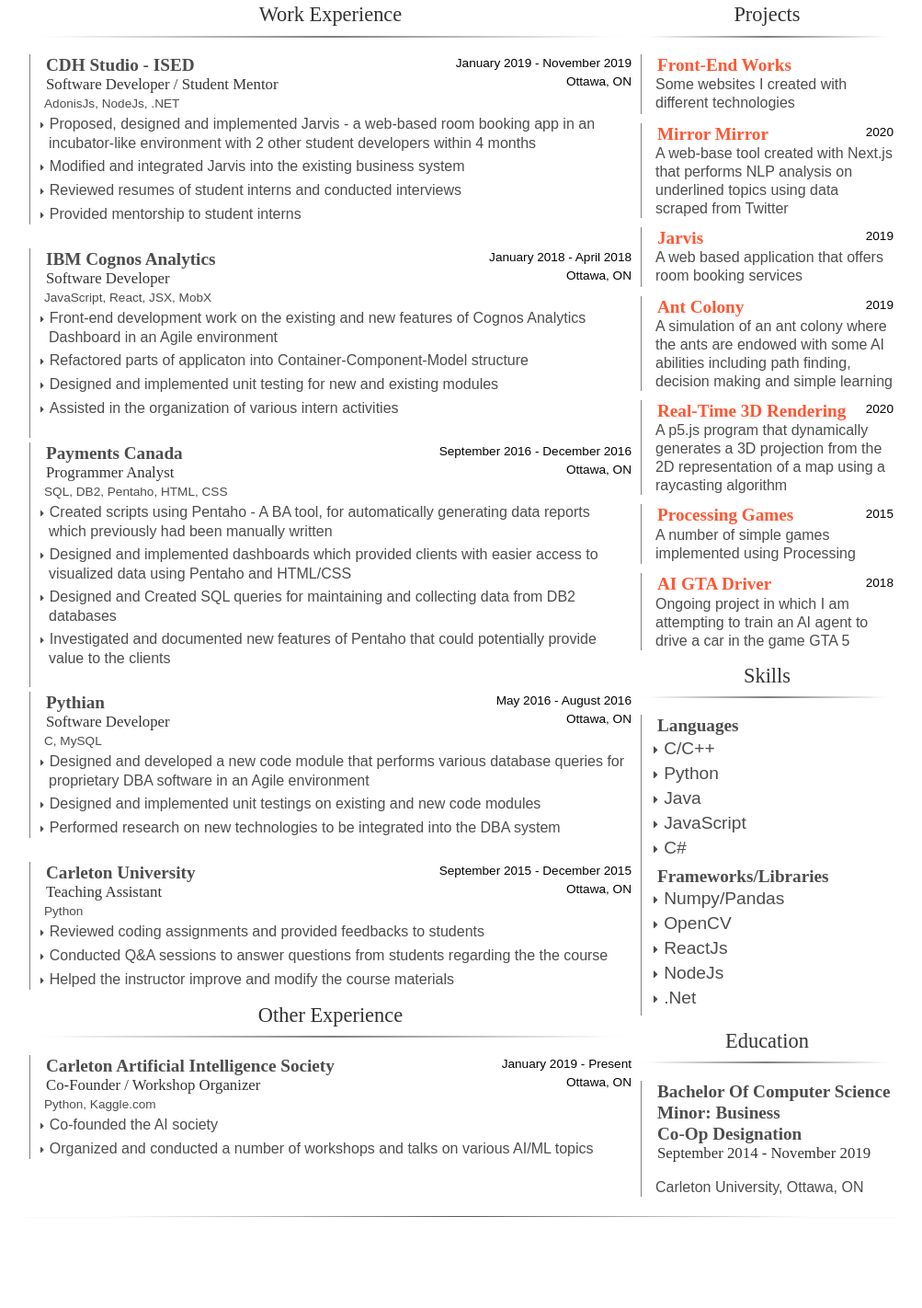
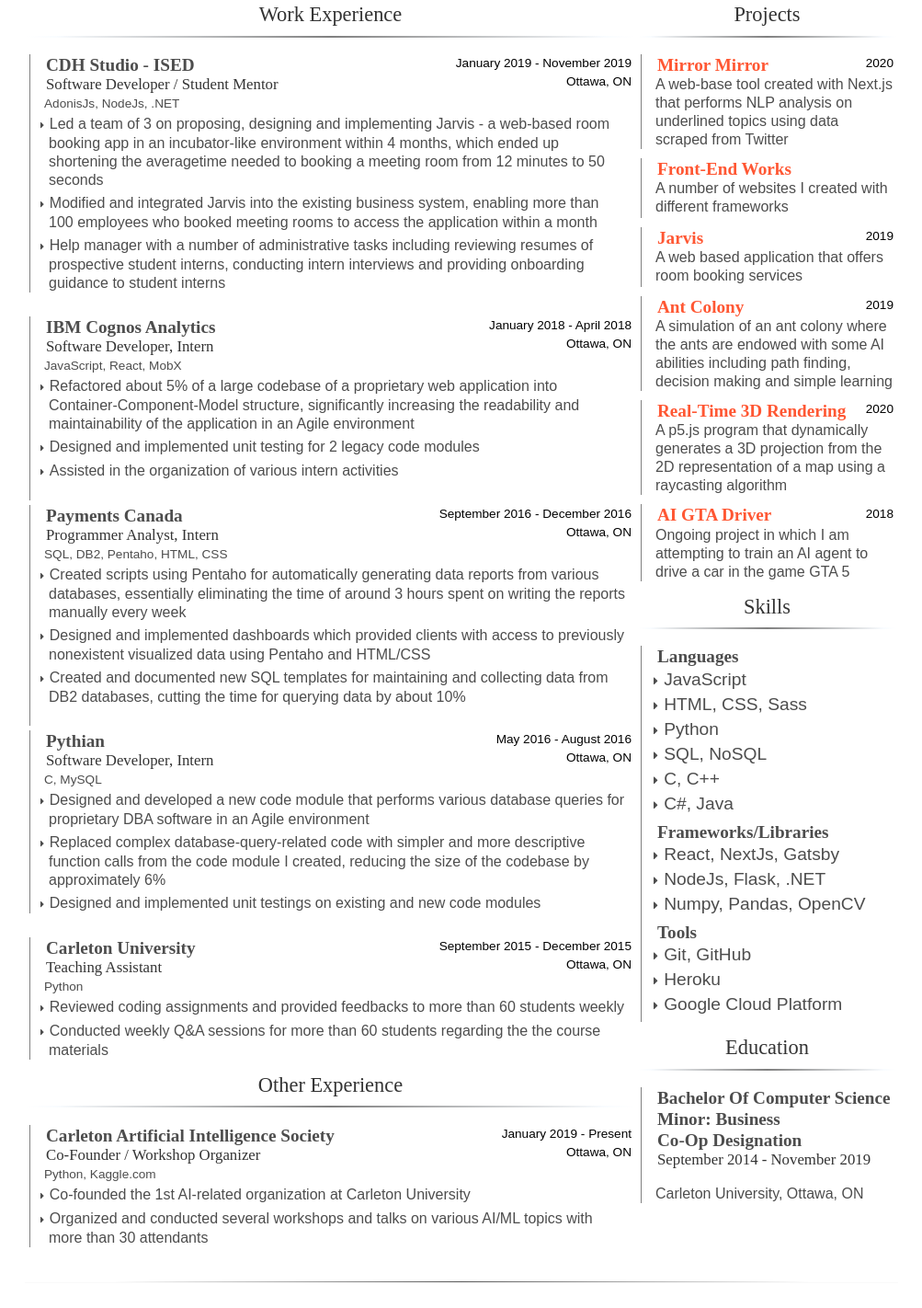
Before and after one commit to notRealLi/new-resume, a plain HTML site: page index.html in a window 1280 px wide. Shown: the part 113-1535 px from the top of the page at 92% size, without its empty margins (138-1141 px from the left). Before the commit the page ends 1464 px from the top, so only its background shows below. Drawn offline with Linux system fonts and the light colour scheme.

Commit message:
fix descriptions

```diff
--- a/index.html
+++ b/index.html
@@ -1,191 +1,349 @@
 <!DOCTYPE html>
 <head>
   <title>Resume</title>
-  <link rel="stylesheet" href="lib/fonts.css">
-  <link rel="stylesheet" href="lib/normalize.css">
-  <link rel="stylesheet" href="lib/reset.css">
-  <link rel="stylesheet" href="lib/index.css">
+  <link rel="stylesheet" href="lib/fonts.css" />
+  <link rel="stylesheet" href="lib/normalize.css" />
+  <link rel="stylesheet" href="lib/reset.css" />
+  <link rel="stylesheet" href="lib/index.css" />
   <script src="lib/jq.min.js"></script>
   <script src="lib/google_analytics.min.js"></script>
-  <meta content="Resume for techonology company internships ~ summer 2015; Rev. S17">
-  <meta author="Kaustav Haldar">
+  <meta
+    content="Resume for techonology company internships ~ summer 2015; Rev. S17"
+  />
+  <meta author="Kaustav Haldar" />
 </head>
 <body>
-  <div class="header"><span class="title">
-      <h1>Yunwei Li</h1></span><span class="title-right"><span class="infoContact">
+  <div class="header">
+    <span class="title"> <h1>Yunwei Li</h1></span
+    ><span class="title-right"
+      ><span class="infoContact">
         <ul class="styleNone titleContact">
           <li>
-            <p>E-mail: <a href="mailto:liyunwei10@gmail.com">liyunwei10@gmail.com</a> </p>
+            <p>
+              E-mail:
+              <a href="mailto:liyunwei10@gmail.com">liyunwei10@gmail.com</a>
+            </p>
           </li>
           <li>
-            <p>GitHub: <a href="https://github.com/notRealLi" target="_blank">github.com/notRealLi</a> </p>
+            <p>
+              GitHub:
+              <a href="https://github.com/notRealLi" target="_blank"
+                >github.com/notRealLi</a
+              >
+            </p>
           </li>
           <li>
-            <p>Website: <a href="https://notrealli.github.io/portfolio/" target="_blank">Portfolio Website</a> </p>
+            <p>
+              Website:
+              <a href="https://notrealli.github.io/portfolio/" target="_blank"
+                >Portfolio Website</a
+              >
+            </p>
           </li>
-        </ul></span></span></div><br><br><br><br><br><br>
+        </ul></span
+      ></span
+    >
+  </div>
+  <br /><br /><br /><br /><br /><br />
   <div class="min">
     <div class="content">
       <div class="content-left">
         <div class="sectionContainer">
-            <div class="categoryCenter"><span>Work Experience</span>
-              <hr class="blue">
+          <div class="categoryCenter">
+            <span>Work Experience</span>
+            <hr class="blue" />
           </div>
-            <div class="job"><span>
+          <div class="job">
+            <span>
               <h2>CDH Studio - ISED</h2>
               <h5>January 2019 - November 2019</h5>
-                <h6>Ottawa, ON</h6></span>
+              <h6>Ottawa, ON</h6></span
+            >
             <h3>Software Developer / Student Mentor</h3>
             <h4>AdonisJs, NodeJs, .NET</h4>
             <ul>
-                <li>Proposed, designed and implemented Jarvis - a web-based room booking app in an incubator-like environment with 2 other student developers within 4 months</li>
-                <li>Modified and integrated Jarvis into the existing business system   </li>
-                <li>Reviewed resumes of student interns and conducted interviews </li>
-                <li>Provided mentorship to student interns </li>
+              <li>
+                Led a team of 3 on proposing, designing and implementing Jarvis
+                - a web-based room booking app in an incubator-like environment
+                within 4 months, which ended up shortening the averagetime
+                needed to booking a meeting room from 12 minutes to 50 seconds
+              </li>
+              <li>
+                Modified and integrated Jarvis into the existing business
+                system, enabling more than 100 employees who booked meeting
+                rooms to access the application within a month
+              </li>
+              <li>
+                Help manager with a number of administrative tasks including
+                reviewing resumes of prospective student interns, conducting
+                intern interviews and providing onboarding guidance to student
+                interns
+              </li>
             </ul>
-            </div><br>
-            <div class="job"><span>
+          </div>
+          <br />
+          <div class="job">
+            <span>
               <h2>IBM Cognos Analytics</h2>
               <h5>January 2018 - April 2018</h5>
-                <h6>Ottawa, ON</h6></span>
-              <h3>Software Developer</h3>
-              <h4>JavaScript, React, JSX, MobX</h4>
+              <h6>Ottawa, ON</h6></span
+            >
+            <h3>Software Developer, Intern</h3>
+            <h4>JavaScript, React, MobX</h4>
             <ul>
-                <li>Front-end development work on the existing and new features of Cognos Analytics Dashboard in an Agile environment</li>
-                <li>Refactored parts of applicaton into Container-Component-Model structure</li>
-                <li>Designed and implemented unit testing for new and existing modules</li>
+              <li>
+                Refactored about 5% of a large codebase of a proprietary web
+                application into Container-Component-Model structure,
+                significantly increasing the readability and maintainability of
+                the application in an Agile environment
+              </li>
+              <li>
+                Designed and implemented unit testing for 2 legacy code modules
+              </li>
               <li>Assisted in the organization of various intern activities</li>
-              </ul><br>
+            </ul>
+            <br />
           </div>
-            <div class="job"><span>
+          <div class="job">
+            <span>
               <h2>Payments Canada</h2>
               <h5>September 2016 - December 2016</h5>
-                <h6>Ottawa, ON</h6></span>
-              <h3>Programmer Analyst</h3>
+              <h6>Ottawa, ON</h6></span
+            >
+            <h3>Programmer Analyst, Intern</h3>
             <h4>SQL, DB2, Pentaho, HTML, CSS</h4>
             <ul>
-                <li>Created scripts using Pentaho - A BA tool, for automatically generating data reports which previously had been manually written</li>
-                <li>Designed and implemented dashboards which provided clients with easier access to visualized data using Pentaho and HTML/CSS</li>
-                <li>Designed and Created SQL queries for maintaining and collecting data from DB2 databases </li>
-                <li>Investigated and documented new features of Pentaho that could potentially provide value to the clients </li>
-              </ul><br>
+              <li>
+                Created scripts using Pentaho for automatically generating data
+                reports from various databases, essentially eliminating the time
+                of around 3 hours spent on writing the reports manually every
+                week
+              </li>
+              <li>
+                Designed and implemented dashboards which provided clients with
+                access to previously nonexistent visualized data using Pentaho
+                and HTML/CSS
+              </li>
+              <li>
+                Created and documented new SQL templates for maintaining and
+                collecting data from DB2 databases, cutting the time for
+                querying data by about 10%
+              </li>
+            </ul>
+            <br />
           </div>
-            <div class="job"><span>
+          <div class="job">
+            <span>
               <h2>Pythian</h2>
               <h5>May 2016 - August 2016</h5>
-                <h6>Ottawa, ON</h6></span>
-              <h3>Software Developer</h3>
+              <h6>Ottawa, ON</h6></span
+            >
+            <h3>Software Developer, Intern</h3>
             <h4>C, MySQL</h4>
             <ul>
-                <li>Designed and developed a new code module that performs various database queries for proprietary DBA software in an Agile environment</li>
-                <li>Designed and implemented unit testings on existing and new code modules</li>
-                <li>Performed research on new technologies to be integrated into the DBA system </li>
+              <li>
+                Designed and developed a new code module that performs various
+                database queries for proprietary DBA software in an Agile
+                environment
+              </li>
+              <li>
+                Replaced complex database-query-related code with simpler and
+                more descriptive function calls from the code module I created,
+                reducing the size of the codebase by approximately 6%
+              </li>
+              <li>
+                Designed and implemented unit testings on existing and new code
+                modules
+              </li>
             </ul>
-            </div><br>
-            <div class="job"><span>
+          </div>
+          <br />
+          <div class="job">
+            <span>
               <h2>Carleton University</h2>
               <h5>September 2015 - December 2015</h5>
-                <h6>Ottawa, ON</h6></span>
+              <h6>Ottawa, ON</h6></span
+            >
             <h3>Teaching Assistant</h3>
             <h4>Python</h4>
             <ul>
-                <li>Reviewed coding assignments and provided feedbacks to students</li>
-                <li>Conducted Q&A sessions to answer questions from students regarding the the course</li>
-                <li>Helped the instructor improve and modify the course materials </li>
+              <li>
+                Reviewed coding assignments and provided feedbacks to more than
+                60 students weekly
+              </li>
+              <li>
+                Conducted weekly Q&A sessions for more than 60 students
+                regarding the the course materials
+              </li>
             </ul>
           </div>
         </div>
         <div class="sectionContainer">
-            <div class="categoryCenter"><span>Other Experience</span>
-              <hr class="blue">
+          <div class="categoryCenter">
+            <span>Other Experience</span>
+            <hr class="blue" />
           </div>
-            <div class="job"><span>
+          <div class="job">
+            <span>
               <h2>Carleton Artificial Intelligence Society</h2>
               <h5>January 2019 - Present</h5>
-                <h6>Ottawa, ON</h6></span>
+              <h6>Ottawa, ON</h6></span
+            >
             <h3>Co-founder / Workshop organizer</h3>
             <h4>Python, Kaggle.com</h4>
             <ul>
-                <li>Co-founded the AI society</li>
-                <li>Organized and conducted a number of workshops and talks on various AI/ML topics</li>
+              <li>
+                Co-founded the 1st AI-related organization at Carleton
+                University
+              </li>
+              <li>
+                Organized and conducted several workshops and talks on various
+                AI/ML topics with more than 30 attendants
+              </li>
             </ul>
-            </div><br>
+          </div>
+          <br />
         </div>
       </div>
       <div class="content-right">
         <div class="sectionContainer">
-            <div class="categoryCenter"><span>Projects</span>
-              <hr class="blue">
+          <div class="categoryCenter">
+            <span>Projects</span>
+            <hr class="blue" />
           </div>
-            <div class="alignLeft"><span class="project">
-                <h2><a href="https://docs.google.com/document/d/195l5vRsw2znHyizu-Xhand8tdKZzgskrfIcNsLX6l70/edit?usp=sharing" target="_blank">Front-end Works</a>
-                </h2>
-                <p>Some websites I created with different technologies</p></span><span class="project">
-                <h2><a href="https://mirror-mirror.vercel.app/" target="_blank">Mirror Mirror</a>
+          <div class="alignLeft">
+            <span class="project">
+              <h2>
+                <a href="https://mirror-mirror.vercel.app/" target="_blank"
+                  >Mirror Mirror</a
+                >
                 <h5>2020</h5>
               </h2>
-                <p>A web-base tool created with Next.js that performs NLP analysis on underlined topics using data scraped from Twitter</p></span><span class="project">
-                <h2><a href="https://github.com/CDH-Studio/Jarvis" target="_blank">Jarvis</a>
+              <p>
+                A web-base tool created with Next.js that performs NLP analysis
+                on underlined topics using data scraped from Twitter
+              </p></span
+            >
+            <span class="project">
+              <h2>
+                <a
+                  href="https://docs.google.com/document/d/195l5vRsw2znHyizu-Xhand8tdKZzgskrfIcNsLX6l70/edit?usp=sharing"
+                  target="_blank"
+                  >Front-end Works</a
+                >
+              </h2>
+              <p>
+                A number of websites I created with different frameworks
+              </p></span
+            ><span class="project">
+              <h2>
+                <a href="https://github.com/CDH-Studio/Jarvis" target="_blank"
+                  >Jarvis</a
+                >
                 <h5>2019</h5>
               </h2>
-                <p>A web based application that offers room booking services </p></span><span class="project">
-                <h2><a href="https://notrealli.github.io/ant-colony-p5js/" target="_blank">Ant Colony</a>
+              <p>
+                A web based application that offers room booking services
+              </p></span
+            ><span class="project">
+              <h2>
+                <a
+                  href="https://notrealli.github.io/ant-colony-p5js/"
+                  target="_blank"
+                  >Ant Colony</a
+                >
                 <h5>2019</h5>
               </h2>
-                <p>A simulation of an ant colony where the ants are endowed with some AI abilities including path finding, decision making and simple learning</p></span><span class="project">
-                <h2><a href="https://notrealli.github.io/raycasting/" target="_blank">Real-time 3D Rendering</a>
+              <p>
+                A simulation of an ant colony where the ants are endowed with
+                some AI abilities including path finding, decision making and
+                simple learning
+              </p></span
+            ><span class="project">
+              <h2>
+                <a
+                  href="https://notrealli.github.io/raycasting/"
+                  target="_blank"
+                  >Real-time 3D Rendering</a
+                >
                 <h5>2020</h5>
               </h2>
-                <p>A p5.js program that dynamically generates a 3D projection from the 2D representation of a map using a raycasting algorithm</p></span><span class="project">
-                <h2><a href="https://www.openprocessing.org/user/220169/#sketches" target="_blank">Processing Games</a>
-                  <h5>2015</h5>
-                </h2>
-                <p>A number of simple games implemented using Processing</p></span><span class="project">
-                <h2><a href="https://github.com/notRealLi/gta" target="_blank">AI GTA Driver</a>
+              <p>
+                A p5.js program that dynamically generates a 3D projection from
+                the 2D representation of a map using a raycasting algorithm
+              </p></span
+            ><span class="project">
+              <h2>
+                <a href="https://github.com/notRealLi/gta" target="_blank"
+                  >AI GTA Driver</a
+                >
                 <h5>2018</h5>
               </h2>
-                <p>Ongoing project in which I am attempting to train an AI agent to drive a car in the game GTA 5</p></span></div>
+              <p>
+                Ongoing project in which I am attempting to train an AI agent to
+                drive a car in the game GTA 5
+              </p></span
+            >
+          </div>
         </div>
         <div class="sectionContainer">
-            <div class="categoryCenter"><span>Skills</span>
-              <hr class="blue">
+          <div class="categoryCenter">
+            <span>Skills</span>
+            <hr class="blue" />
           </div>
-            <div class="job"><span>
-                <h2>Languages
+          <div class="job">
+            <span>
+              <h2>
+                Languages
                 <ul>
-                    <li>C/C++</li>
+                  <li>JavaScript</li>
+                  <li>HTML, CSS, Sass</li>
                   <li>Python</li>
-                    <li>Java </li>
-                    <li>JavaScript</li>
-                    <li>C#</li>
+                  <li>SQL, NoSQL</li>
+                  <li>C, C++</li>
+                  <li>C#, Java</li>
                 </ul>
               </h2>
-                <h2>Frameworks/Libraries
+              <h2>
+                Frameworks/Libraries
                 <ul>
-                    <li>Numpy/Pandas</li>
-                    <li>OpenCV</li>
-                    <li>ReactJs</li>
-                    <li>NodeJs</li>
-                    <li>.Net</li>
+                  <li>React, NextJs, Gatsby</li>
+                  <li>NodeJs, Flask, .NET</li>
+                  <li>Numpy, Pandas, OpenCV</li>
                 </ul>
-                </h2></span></div>
+              </h2>
+              <h2>
+                Tools
+                <ul>
+                  <li>Git, GitHub</li>
+                  <li>Heroku</li>
+                  <li>Google Cloud Platform</li>
+                </ul>
+              </h2>
+            </span>
+          </div>
         </div>
         <div class="sectionContainer">
-            <div class="categoryCenter"><span>Education</span>
-              <hr class="blue">
+          <div class="categoryCenter">
+            <span>Education</span>
+            <hr class="blue" />
           </div>
-            <div class="education"><span>
-                <h2>Bachelor of Computer Science </h2>
+          <div class="education">
+            <span>
+              <h2>Bachelor of Computer Science</h2>
               <h2>Minor: Business</h2>
               <h2>Co-op Designation</h2>
-                <h3>September 2014 - November 2019</h3><br></span>
+              <h3>September 2014 - November 2019</h3>
+              <br
+            /></span>
+
             <p>Carleton University, Ottawa, ON</p>
           </div>
         </div>
       </div>
     </div>
     <div class="content">
-      <hr class="grey">
+      <hr class="grey" />
     </div>
   </div>
   <div class="footer">
```
Also changed, not shown: lib/index.css, lib/styles/index.css. Lines whose indentation alone changed are shown as unchanged.
